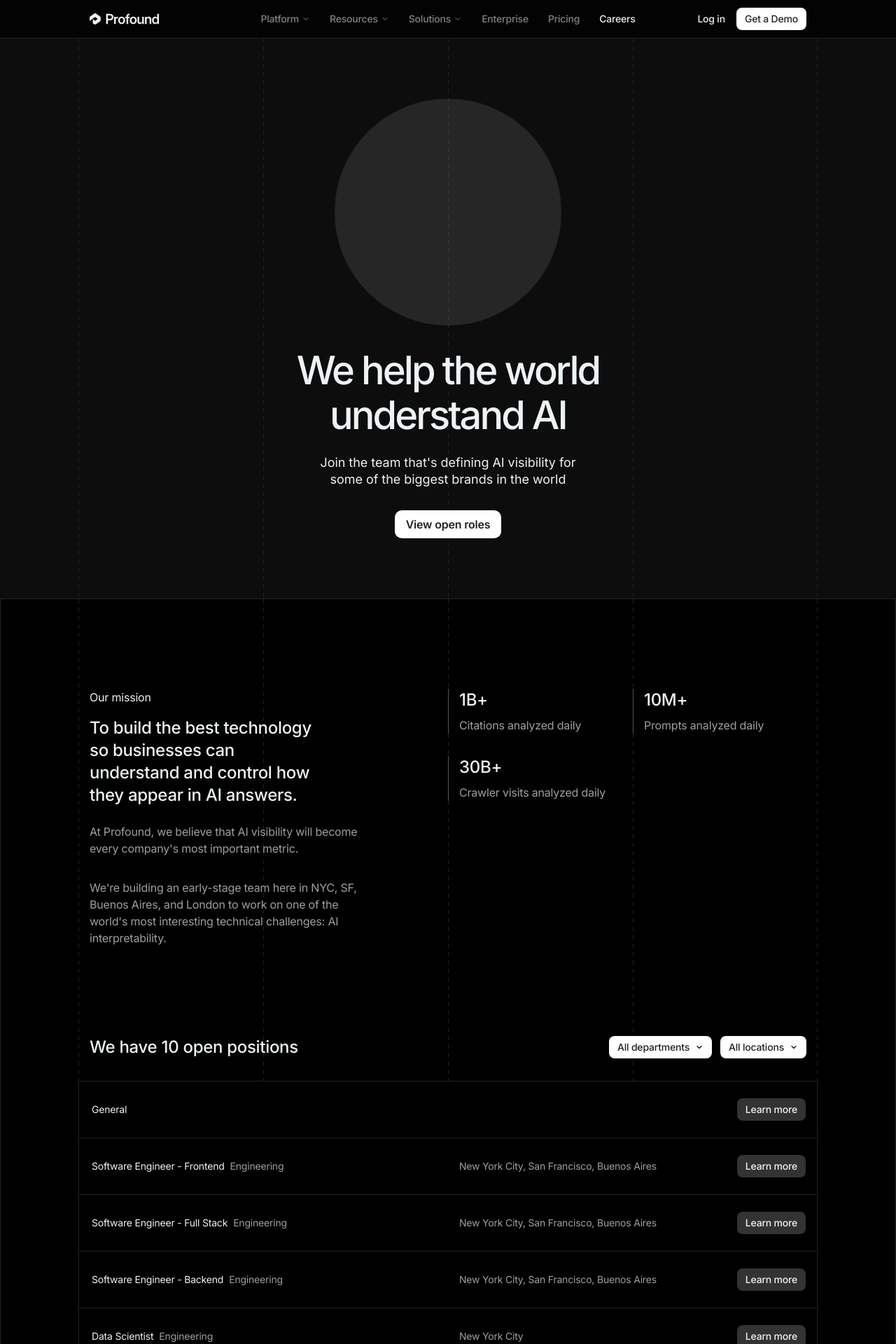
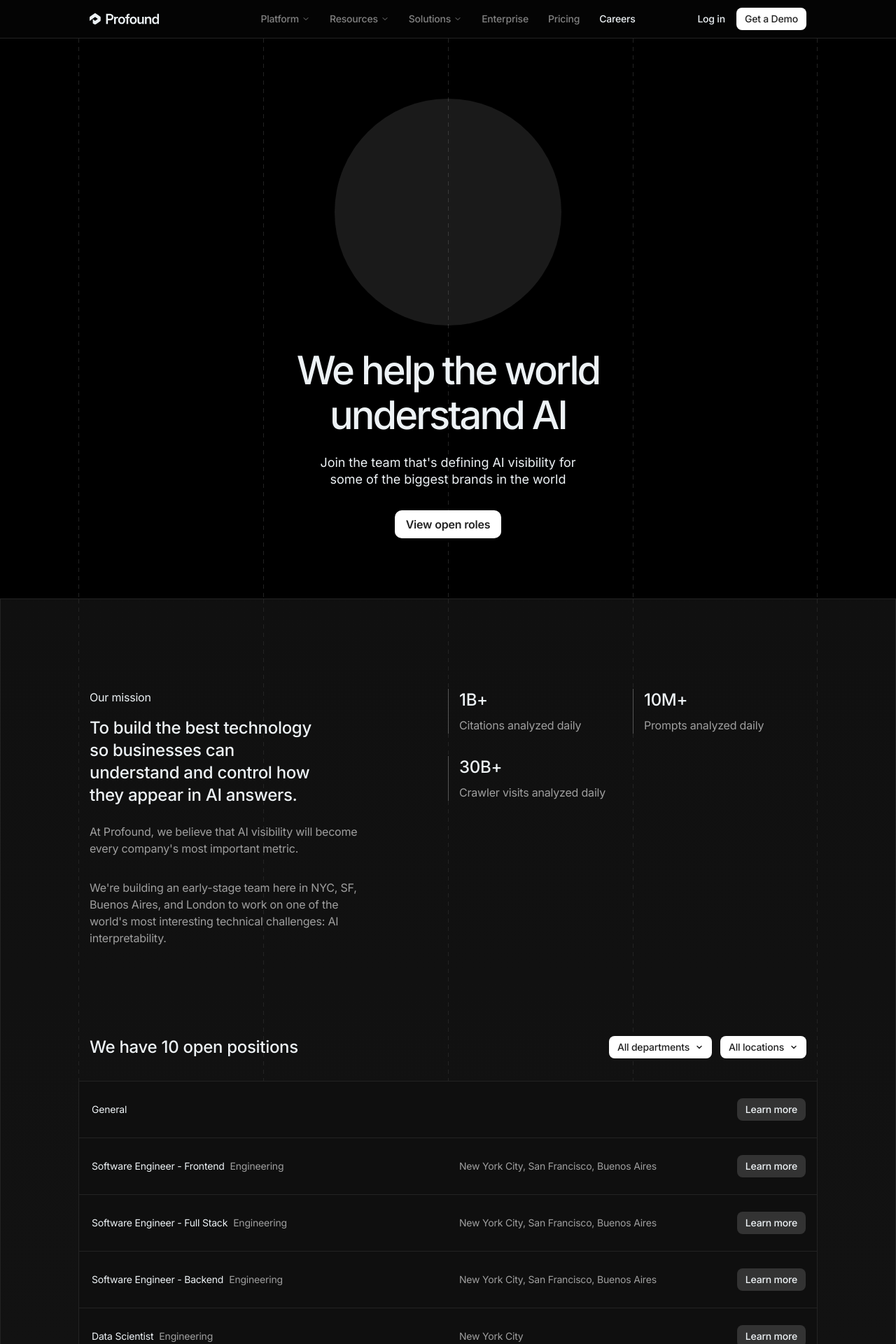
Before and after one commit to maxricodecastro/careers-page, a Next.js app: page / in a window 1280 px wide. Shown: the top 1920 px of the page at 70% size. Built offline with nearby package versions, Linux system fonts and the light colour scheme.

Commit message:
backgrounds

```diff
--- a/app/components/Footer.tsx
+++ b/app/components/Footer.tsx
@@ -6,7 +6,7 @@
   const jobCount = jobsData.length;
 
   return (
-    <footer className="relative w-full bg-[var(--bg-black)] border-t border-[var(--divider)]">
+    <footer className="relative w-full bg-[#000000] border-t border-[var(--divider)]">
       <div className="container-main relative">
         {/* 4-column grid with responsive columns (264px max, scales down) */}
         <div
--- a/app/components/Hero.tsx
+++ b/app/components/Hero.tsx
@@ -1,6 +1,6 @@
 export default function Hero() {
   return (
-    <section className="relative w-full h-screen">
+    <section className="relative w-full h-screen bg-[#000000]">
       {/* Container with max-width and padding */}
       <div className="container-main relative h-full">
         {/* 4-column grid with responsive columns (264px max, scales down) */}
--- a/app/components/InvestorValues.tsx
+++ b/app/components/InvestorValues.tsx
@@ -54,7 +54,7 @@
         </div>
 
         {/* Second row: Kleiner, NVIDIA, Khosla - separate boxes */}
-        <div className="relative border-l border-r border-b border-[var(--divider)]">
+        <div className="relative bg-[var(--bg-black)] border-l border-r border-b border-[var(--divider)]">
           <div className="container-main relative">
             <div className="relative grid" style={{ gridTemplateColumns: 'repeat(3, minmax(0, 1fr))' }}>
               {/* Kleiner */}
@@ -119,7 +119,7 @@
         </div>
 
         {/* Third row: SouthPark, SAGA, SV_Angel - separate boxes */}
-        <div className="relative border-l border-r border-b border-[var(--divider)]">
+        <div className="relative bg-[var(--bg-black)] border-l border-r border-b border-[var(--divider)]">
           <div className="container-main relative">
             <div className="relative grid" style={{ gridTemplateColumns: 'repeat(3, minmax(0, 1fr))' }}>
               {/* SouthPark */}
--- a/app/components/Jobs.tsx
+++ b/app/components/Jobs.tsx
@@ -7,8 +7,8 @@
   return (
     <section className="relative w-full border border-t border-divider">
 
-      {/* Background - black for now, will be changed later */}
-      <div className="absolute inset-0 bg-[var(--bg-black)]" />
+      {/* Background - gradient from top to bottom */}
+      <div className="absolute inset-0 bg-gradient-to-b from-[#101010] to-[#171717]" />
 
       {/* Container with max-width and padding */}
       <div className="container-main relative">
--- a/app/components/ProcessFeature.tsx
+++ b/app/components/ProcessFeature.tsx
@@ -50,12 +50,16 @@
       {/* Two boxes, each spanning 2 columns */}
       <div className="relative">
         <div className="container-main relative">
-          <div className="grid -mx-4" style={{ gridTemplateColumns: 'repeat(4, minmax(0, 264px))' }}>
+          <div className="grid -mx-4 items-stretch" style={{ gridTemplateColumns: 'repeat(4, minmax(0, 264px))' }}>
             {/* Left box - spans 2 columns */}
-            <div className="relative col-span-2 bg-[var(--bg-black)] border-t border-b border-l border-[var(--divider)]">
-              <div className="px-8 py-8 flex items-start">
-                <div className="text-h2 text-[var(--text-primary)] font-medium" style={{ maxWidth: '384px' }}>
-                  Candid. Respectful. Honest
+            <div className="relative col-span-2 bg-[#0F0F0F] border-t border-b border-l border-[var(--divider)] flex flex-col">
+              {/* Wrapper to create scrollable space - matches right box height */}
+              <div className="relative flex-1">
+                {/* Sticky text element - will scroll within this container */}
+                <div className="sticky px-8 py-8 flex items-start" style={{ top: '54px', bottom: '32px' }}>
+                  <div className="text-h2 text-[var(--text-primary)] font-medium" style={{ maxWidth: '384px' }}>
+                    Candid. Respectful. Honest
+                  </div>
                 </div>
               </div>
               {/* Dotted divider on the right */}
@@ -63,7 +67,7 @@
             </div>
 
             {/* Right box - spans 2 columns, contains three stacked boxes */}
-            <div className="relative col-span-2 bg-[var(--bg-black)] border-t border-b border-r border-[var(--divider)]">
+            <div className="relative col-span-2 bg-[#0F0F0F] border-t border-b border-r border-[var(--divider)] flex flex-col">
               <div className="flex flex-col">
                 <div className="relative">
                   <ProcessStep
--- a/app/globals.css
+++ b/app/globals.css
@@ -12,8 +12,8 @@
    -------------------------------------------- */
 :root {
   /* Background Colors */
-  --bg-primary: #0d0d0d;
-  --bg-black: #000000;
+  --bg-primary: #0F0F0F;
+  --bg-black: #0F0F0F;
   --bg-header: rgba(0, 0, 0, 0.7);
 
   /* Text Colors */
```
